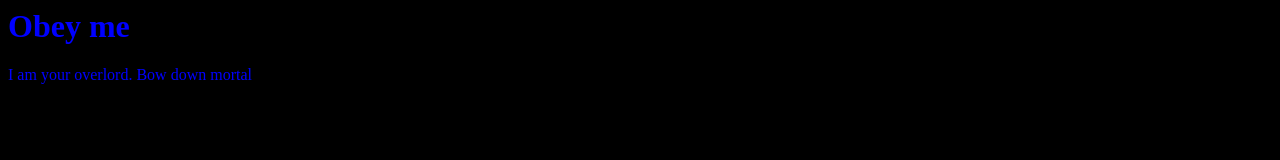
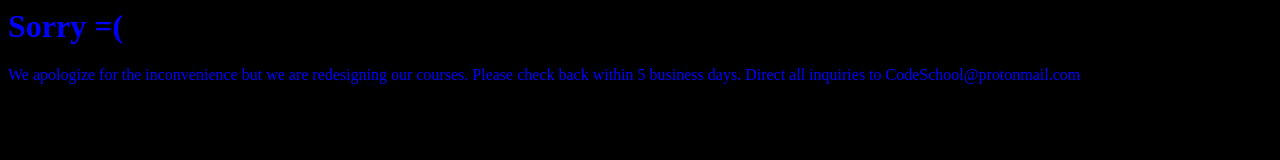
Before and after one commit to jessekipf/jessekipf.github.io, a plain HTML site: page index.html in a window 1280 px wide. Drawn offline with Linux system fonts and the light colour scheme.

Commit message:
Update index.html

```diff
--- a/index.html
+++ b/index.html
@@ -1,14 +1,15 @@
 <html>
 
 <head>
-<title> Jesse Kipf </title>
+<title> Free Code Classes </title>
 </head>
 
 <body bgcolor="black" text="blue">
 
-<h1> Obey me </h1>
+<h1> Sorry =( </h1>
 
-I am your overlord. Bow down mortal
+We apologize for the inconvenience but we are redesigning our courses. Please check back within 5 business days.
+  Direct all inquiries to CodeSchool@protonmail.com
 
 </body>
 
```
